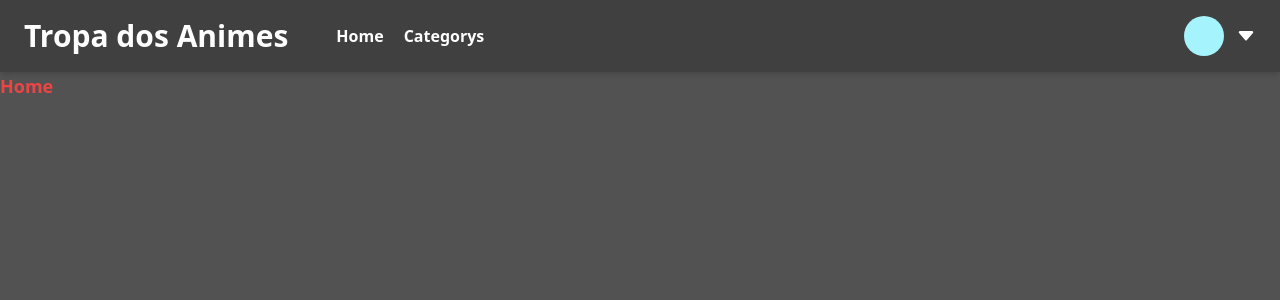
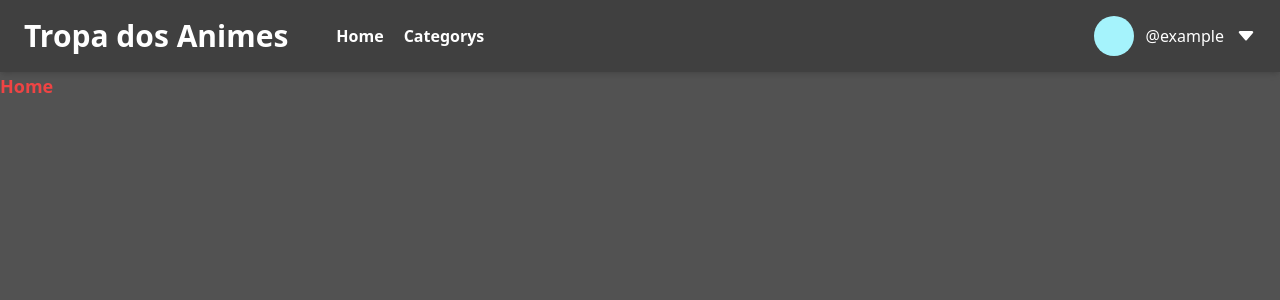
Before and after one commit to thalesmariiano/tropadosanimes.com.br, a Vue app: page / in a window 1280 px wide. Shown: the top 300 px of the page. Built offline with nearby package versions, Linux system fonts and the light colour scheme.

Commit message:
ProfileHeader - user added and some fixes

```diff
--- a/src/components/ProfileHeader.vue
+++ b/src/components/ProfileHeader.vue
@@ -17,6 +17,7 @@
 			<div class="w-10 h-10 rounded-full bg-cyan-200">
 
 			</div>
+			<p class="text-white">@example</p>
 			<img ref="caretIcon" class="w-5 duration-300 transition-all" src="@/assets/icons/caret-down-fill.svg">
 		</button>
 
@@ -24,7 +25,7 @@
 			enter-active-class="animate__animated animate__fadeIn"
  			leave-active-class="animate__animated animate__fadeOut"
 		>
-			<div v-if="isOpened" class="absolute -bottom-[19rem] -left-24 w-44 h-72 bg-neutral-800 rounded-md shadow-lg">
+			<div v-if="isOpened" class="absolute -bottom-[19rem] -right-2 w-44 h-72 bg-neutral-800 rounded-md shadow-lg">
 				<nav class="link-container relative">
 					<ul>
 						<li class="border-b-[.55px] border-neutral-300 z-[999]">
```
